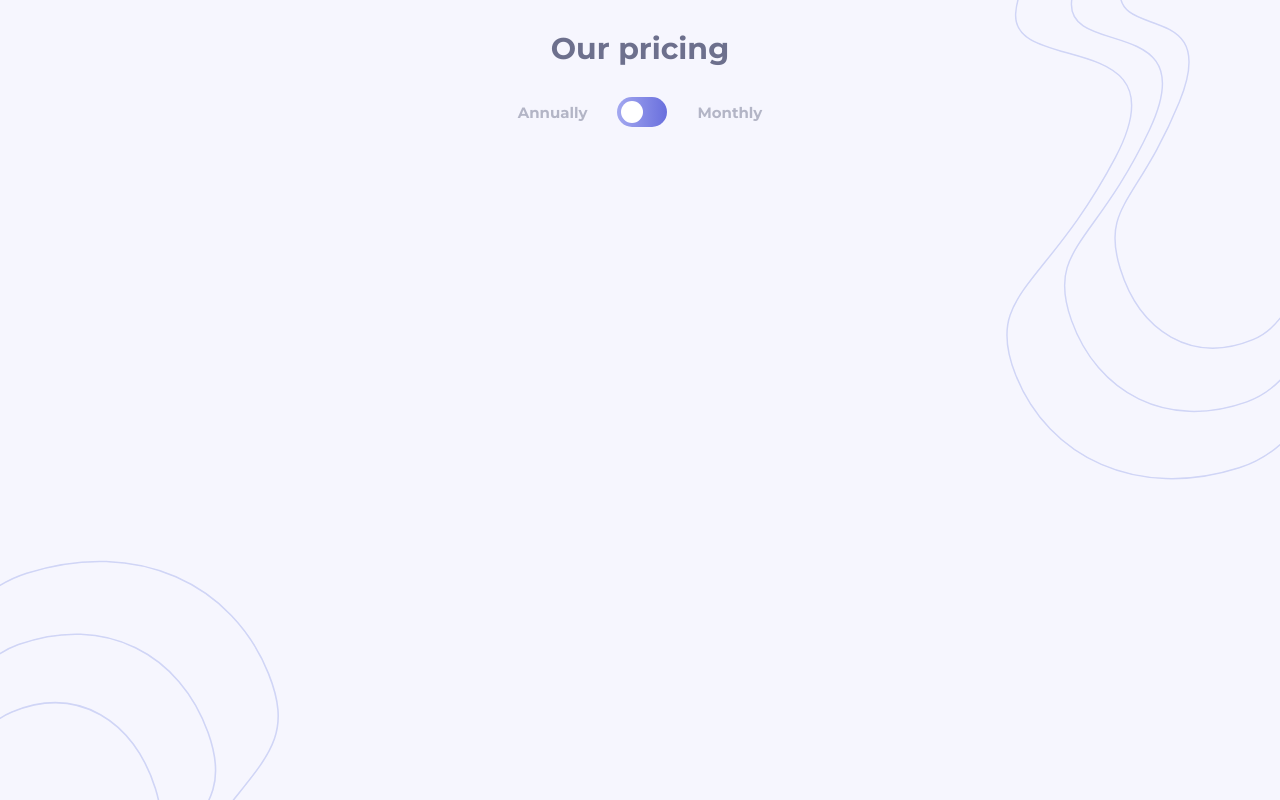
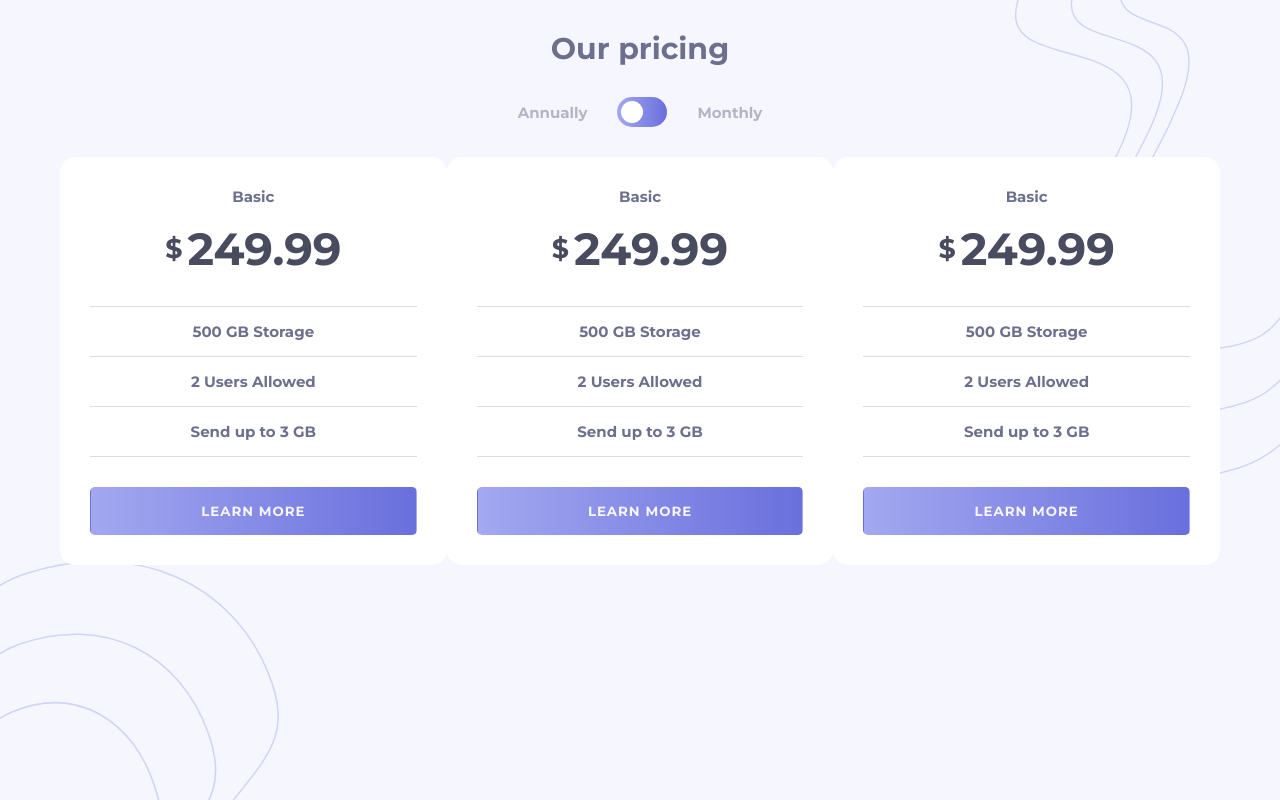
Before and after one commit to legloc/pricing-component-with-toggle, a React (Create React App) app: page / in a window 1280 px wide. Built offline with nearby package versions, Linux system fonts and the light colour scheme.

Commit message:
Created Card component

```diff
--- a/src/App.js
+++ b/src/App.js
@@ -1,4 +1,5 @@
 import Checkbox from './components/Checkbox'
+import Card from './components/Card'
 import './App.sass'
 
 const App = () => {
@@ -10,6 +11,11 @@ const App = () => {
         <Checkbox />
         <span className="payment-title">Monthly</span>
       </div>
+      <div className="cards-wrapper">
+        <Card />
+        <Card />
+        <Card />
+      </div>
     </div>
   )
 }
--- a/src/App.sass
+++ b/src/App.sass
@@ -2,6 +2,8 @@ $veryLightGrayishBlue: hsl(240, 78%, 98%)
 $lightGrayishBlue: hsl(234, 14%, 74%)
 $grayishBlue: hsl(233, 13%, 49%)
 $darkGrayishBlue: hsl(232, 13%, 33%)
+$primary: hsl(237, 63%, 64%)
+$gradient: linear-gradient(90deg, hsl(236, 72%, 79%) 0%, hsl(237, 63%, 64%) 100%)
 
 body
   background: $veryLightGrayishBlue
@@ -17,14 +19,14 @@ body
 h1, h2, h3, h4, h5, h6
   margin: 0
 
-.checkboxWrapper
-  .checkboxSlider
+.checkbox-wrapper
+  .checkbox-slider
     position: relative
     width: 50px
     height: 30px
     border-radius: 100px
-    background: hsl(236, 72%, 79%)
-    background: linear-gradient(90deg, hsl(236, 72%, 79%) 0%, hsl(237, 63%, 64%) 100%)
+    background: $primary
+    background: $gradient
     transition: all .1s ease-in-out
     cursor: pointer
 
@@ -42,10 +44,10 @@ h1, h2, h3, h4, h5, h6
       border-radius: 50%
       transition: all .1s ease-in-out
 
-  .checkboxInput
+  .checkbox-input
     display: none
 
-    &:checked ~ .checkboxSlider::before
+    &:checked ~ .checkbox-slider::before
       left: 24px
 
 .wrapper
@@ -88,3 +90,66 @@ h1, h2, h3, h4, h5, h6
   .payment-title
     color: $lightGrayishBlue
     margin: 0 30px
+
+.cards-wrapper
+  display: flex
+  flex-direction: row
+  margin: 30px
+  justify-content: center
+  align-items: center
+
+.card
+  background: #ffffff
+  width: 100%
+  height: auto
+  border-radius: 15px
+  padding: 30px
+  text-align: center
+
+  .card-title
+    margin-bottom: 15px
+    color: $grayishBlue
+
+  .card-price
+    position: relative
+    display: flex
+    flex-direction: row
+    justify-content: center
+    align-items: center
+    font-size: 3em
+    color: $darkGrayishBlue
+
+    .price-sign
+      font-size: .6em
+      margin-right: 5px
+
+  .list
+    margin: 30px 0
+    padding: 0
+    list-style: none
+
+    .list-item
+      border-top: 1px #dcdcdc solid
+      color: $grayishBlue
+      padding: 15px 0
+
+      &:last-child
+        border-bottom: 1px #dcdcdc solid
+
+  .card-btn
+    background: $gradient
+    width: 100%
+    font-family: inherit
+    letter-spacing: 1px
+    text-transform: uppercase
+    color: $veryLightGrayishBlue
+    padding: 15px
+    border: 1px transparent solid
+    border-radius: 5px
+    transition: all .2s ease-in-out
+    cursor: pointer
+
+    &:hover
+      background: #ffffff
+      border: 1px $primary solid
+      color: $primary
--- /dev/null
+++ b/src/components/Card.js
@@ -0,0 +1,19 @@
+const Card = () => {
+  return (
+    <div className="card">
+      <h4 className="card-title">Basic</h4>
+      <h1 className="card-price">
+        <span className="price-sign">$</span>
+        <span className="price-value">249.99</span>
+      </h1>
+      <ul className="list">
+        <li className="list-item">500 GB Storage</li>
+        <li className="list-item">2 Users Allowed</li>
+        <li className="list-item">Send up to 3 GB</li>
+      </ul>
+      <button className="card-btn">Learn more</button>
+    </div>
+  )
+}
+
+export default Card
--- a/src/components/Checkbox.js
+++ b/src/components/Checkbox.js
@@ -1,8 +1,8 @@
 const Checkbox = () => {
   return (
-    <label className="checkboxWrapper">
-      <input className="checkboxInput" type="checkbox" />
-      <div className="checkboxSlider"></div>
+    <label className="checkbox-wrapper">
+      <input className="checkbox-input" type="checkbox" />
+      <div className="checkbox-slider"></div>
     </label>
   )
 }
```
Also changed, not shown: 1 other file (tests, documents, lock files or other folders).
